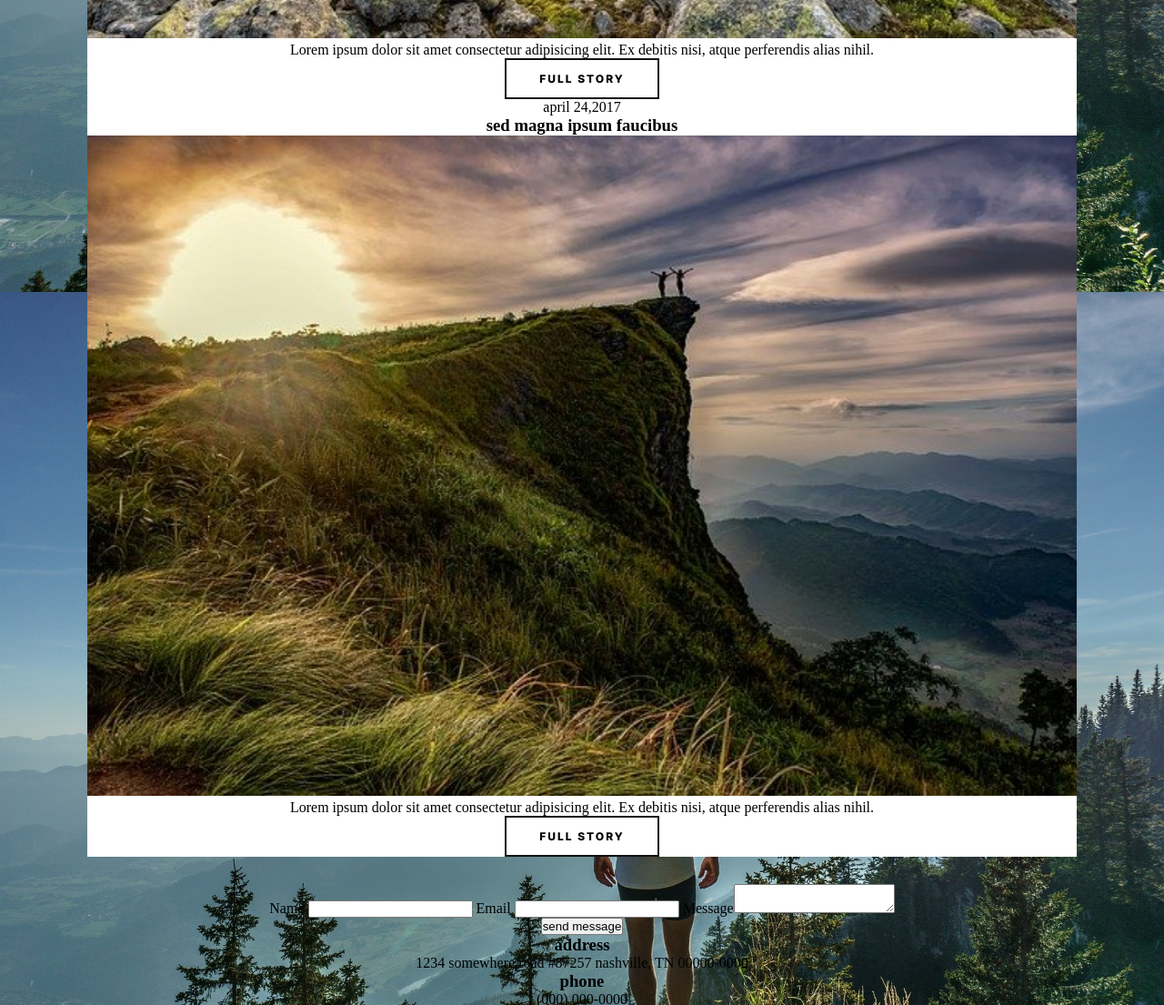
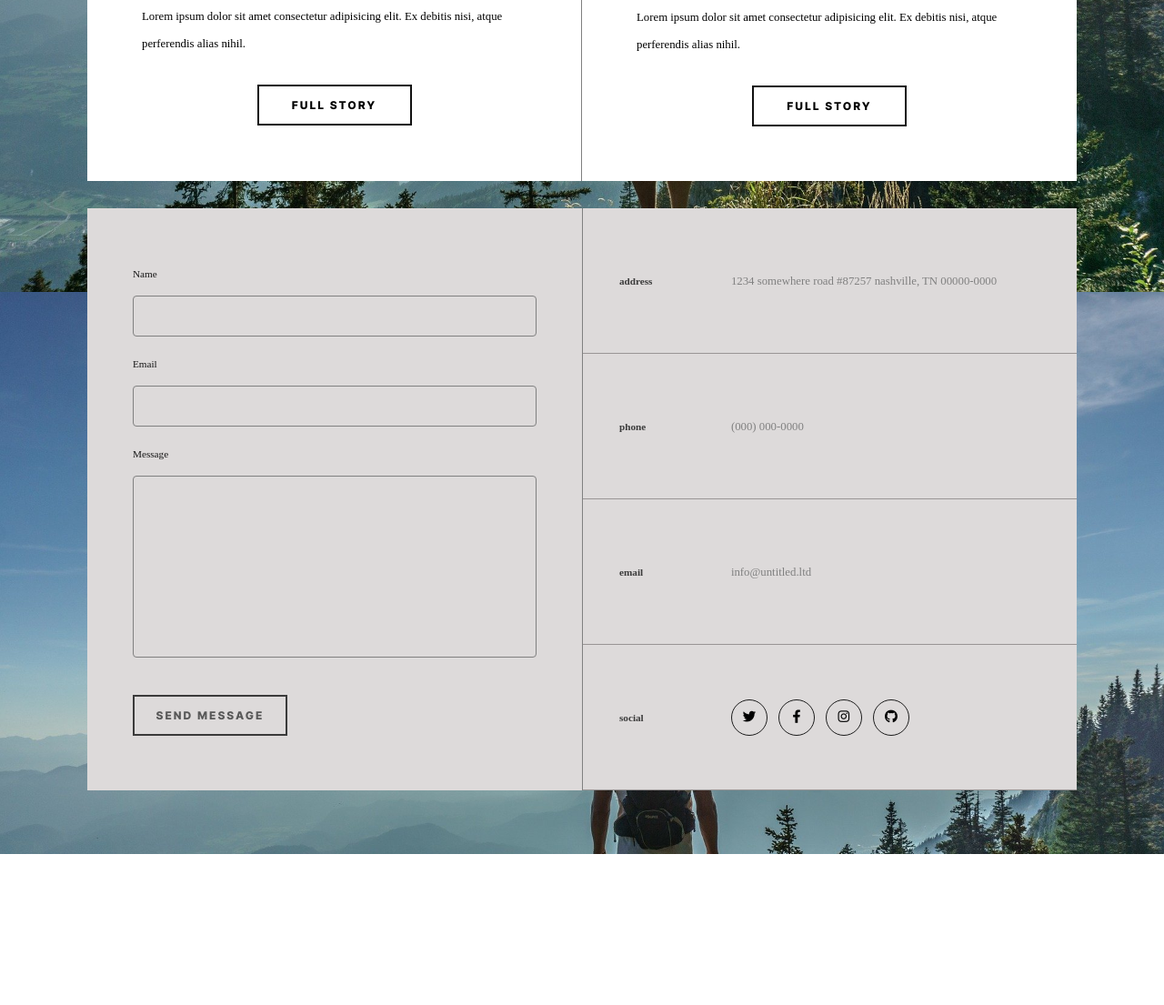
Before and after one commit to sadjoaldi/SASS1, a plain HTML site: page index.html in a window 1280 px wide. Shown: the part 2353-3458 px from the top of the page at 91% size. After the commit the page ends 3292 px from the top, so only its background shows below. Drawn offline with Linux system fonts and the light colour scheme; files whose address does not match are found by name.

Commit message:
projet terminé de la montagne à revoir

```diff
--- a/assets/styles/layouts/_footer.scss
+++ b/assets/styles/layouts/_footer.scss
@@ -0,0 +1,100 @@
+footer {
+    background: rgb(221 218 218);
+    min-height: 640px;
+    width: 85%;
+    margin: 0 auto 70px;
+    display: grid;
+    grid-template-columns: 50% 50% ;
+
+
+    @media screen and (max-width: 960px){
+        grid-template-columns: 1fr;
+    }
+
+    form {
+        display: grid;
+        gap: 18px;
+        padding: 60px 50px;
+        grid-template-rows: 18px 45px 18px 45px 18px 200px 1fr;
+
+
+        label {
+            display: flex;
+            align-items: flex-end;
+            font-size: 0.7rem;
+            // @include title;
+            color: #141414;
+        }
+        input[type="text"],textarea {
+            background: none;
+            border: 1px solid gray;
+            border-radius: 4px;
+            resize: none;
+        }
+        .submit-container {
+            display: flex;
+            align-items: flex-end;
+
+
+            .btn {
+                color: rgb(88, 88, 88);
+                border: 2px solid rgb(58, 58, 58);
+            }
+        }
+
+    }
+    .info_address-container {
+        border-left: 1px solid gray;
+        display: grid;
+        grid-template-rows: repeat(4, 1fr);
+
+        div:nth-child(1) {
+            @media screen and (max-width: 900px){
+                border-top: 1px solid gray;
+                padding-bottom: 20px;
+            }
+        }
+        div {
+            border-bottom: 1px solid rgb(153, 149, 149);
+            display: grid;
+            grid-template-columns: 30% 70%;
+            align-items: center;
+
+            @media screen and (max-width: 900px){
+                grid-template-columns: 45% 55%;
+
+            }
+            h3 {
+                // @include title;
+                font-size: 0.7rem;
+                padding-left: 40px;
+                text-align: left;
+                color: rgb(59, 59, 59)
+            }
+            p {
+                font-size: 0.8rem;
+                line-height: 26px;
+                text-align: left;
+                color: gray;
+            }
+
+        }
+        .media-container{
+            ul {
+                display: flex;
+
+
+                li {
+                    border: 1px solid rgb(27, 27, 27);
+                    border-radius: 150px;
+                    height: 40px;
+                    width: 40px;
+                    font-size: 0.9rem;
+                    margin-right: 12px;
+                    display: flex;align-items: center;justify-content: center;
+                }
+            }
+        }
+
+    }
+}
--- a/assets/styles/layouts/_header.scss
+++ b/assets/styles/layouts/_header.scss
@@ -23,6 +23,11 @@ header {
         // @include title;
         font-size: 4rem;
         letter-spacing: 6px;
+
+
+        @media screen and (max-width: 700px){
+            font-size: 2rem;
+        }
        }
        p {
         margin: 40px auto 65px;
@@ -71,6 +76,12 @@ header {
                 display: flex;
                 align-items: center;
 
+                @media screen and (max-width: 700px){
+                    font-size: 0.5rem;
+                }
+
+
+
                 &:first-child {
                     background: whitesmoke;
                     color: black;
@@ -90,6 +101,11 @@ header {
             justify-content: space-around;
             margin-right: 10px;
 
+            @media screen and (max-width: 700px){
+               display: none;
+            }
+
+
 
             li {
                 transition: 0.15s;
--- a/assets/styles/layouts/_main.scss
+++ b/assets/styles/layouts/_main.scss
@@ -16,6 +16,7 @@ main {
             padding: 70px 0;
             position: relative;
             display: block;
+            // @include title;
 
             &::before,&::after {
                 content: "";
@@ -25,6 +26,16 @@ main {
                 background: gray;
                 top: 50%;
                 transform: translateY(-50%);
+
+                @media screen and (max-width: 700px) {
+                    width: 30%;
+
+                }
+
+                @media screen and (max-width: 700px) {
+                    width: 24%;
+
+                }
             }
             &::before {
                 left: 0;
@@ -33,5 +44,57 @@ main {
                 right: 0;
             }
         }
+        h2 {
+            // @include title;
+            font-size: 3rem;
+
+
+        @media screen and (max-width: 700px){
+            font-size: 1.5rem;
+        }}
+        p {
+            width: 60%;
+            margin: 30px auto;
+            line-height: 35px;
+            font-style: italic;
+            font-size: 0.8rem;
+        }
+        .btn {
+            margin: 50px 0 90px;
+        }
     }
+    .box {
+        display: grid;
+        grid-template-columns: 50% 50% ;
+        border-top: 1px solid gray;
+
+        @media screen and (max-width: 700px){
+            grid-template-columns: 1fr;
+        }
+
+
+
+        .box-container-left,.box-container-right {
+            padding: 60px;
+
+            span {
+                font-size: 0.75rem;
+            }
+            h3 {
+                margin: 20px 0;
+                // @include title;
+                line-height: 28px;
+            }
+            p {
+                text-align: left;
+                line-height: 30px;
+                margin: 30px 0;
+                font-size: 0.8rem;
+            }
+        }
+        .box-container-left {
+            border-right: 1px solid gray;
+        }
+    }
+
 }
--- a/assets/styles/layouts/_settings.scss
+++ b/assets/styles/layouts/_settings.scss
@@ -17,7 +17,7 @@ $gray2: rgb(236, 233, 233);
 $gray3: rgb(105, 105, 105);
 
 
-@mixin header {
+@mixin title {
     font-family: $font1;
     letter-spacing: 2px;
     text-transform: uppercase;
@@ -78,7 +78,7 @@ body {
     height: 45px;
     width: 170px;
     font-size: 0.75rem;
-    @include header;
+    @include title;
     transition: 0.2s;
 
 
--- a/index.html
+++ b/index.html
@@ -86,7 +86,6 @@
     </main>
     <!-- *******FOOTER******* -->
     <footer>
-      <section class="form">
       <!-- ***FORMULAIRE***** -->
       <form action="#">
         <label for="name">Name</label>
@@ -95,11 +94,16 @@
         <input type="text" id="email" />
         <label for="message">Message</label><textarea id="message"></textarea>
         <div class="submit-container">
-            <input type="submit" value="send message" class="button" />
+          <input
+            class="btn"
+            type="submit"
+            value="send message"
+            class="button"
+          />
         </div>
       </form>
       <!-- *****CONTACT******* -->
-        <div class="adress-container">
+      <div class="info_address-container">
         <div class="address">
           <h3>address</h3>
           <p>1234 somewhere road #87257 nashville, TN 00000-0000</p>
@@ -112,7 +116,7 @@
           <h3>email</h3>
           <p>info@untitled.ltd</p>
         </div>
-          <div class="scl-media_container">
+        <div class="media-container">
           <h3>social</h3>
           <ul>
             <li><i class="fa-brands fa-twitter"></i></li>
@@ -122,7 +126,6 @@
           </ul>
         </div>
       </div>
-      </section>
     </footer>
   </body>
 </html>
```
Also changed, not shown: assets/styles/index.css, 1 other file. Lines whose indentation alone changed are shown as unchanged.
